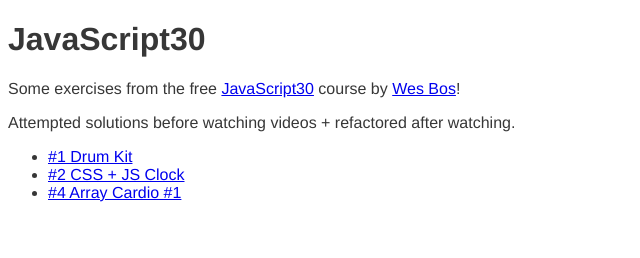
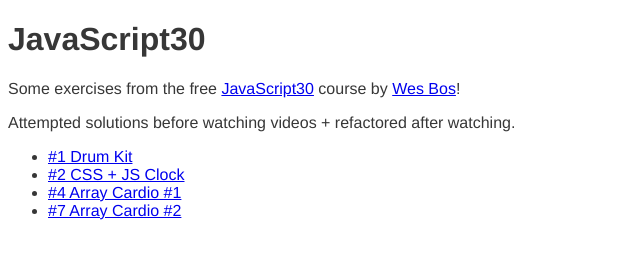
Before and after one commit to martinmasa/scratch-pad, a website: page src/js30/index.html in a window 1280 px wide. Shown: the whole page, without its empty margins (0-640 px from the left). Drawn offline with Linux system fonts and the light colour scheme.

Commit message:
feat: add array cardio 2 to index page

```diff
--- a/src/js30/index.html
+++ b/src/js30/index.html
@@ -34,6 +34,9 @@
         <li>
           <a href="./04-array-cardio/">#4 Array Cardio #1</a>
         </li>
+        <li>
+          <a href="./07-array-cardio-2/">#7 Array Cardio #2</a>
+        </li>
       </ul>
     </section>
   </main>
```
